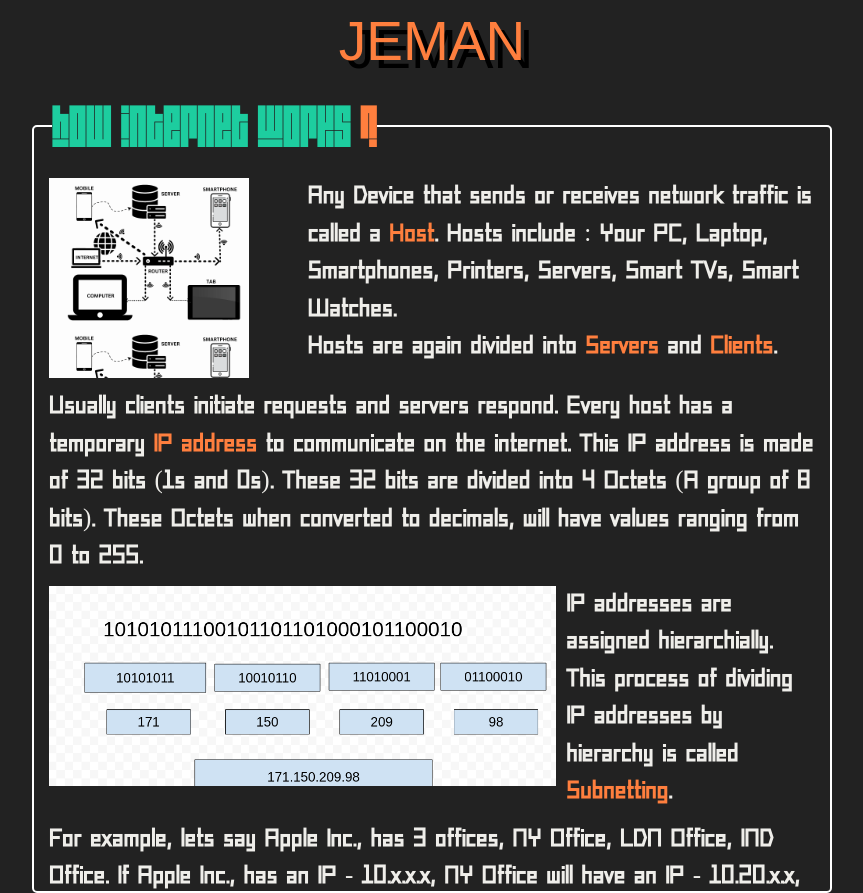
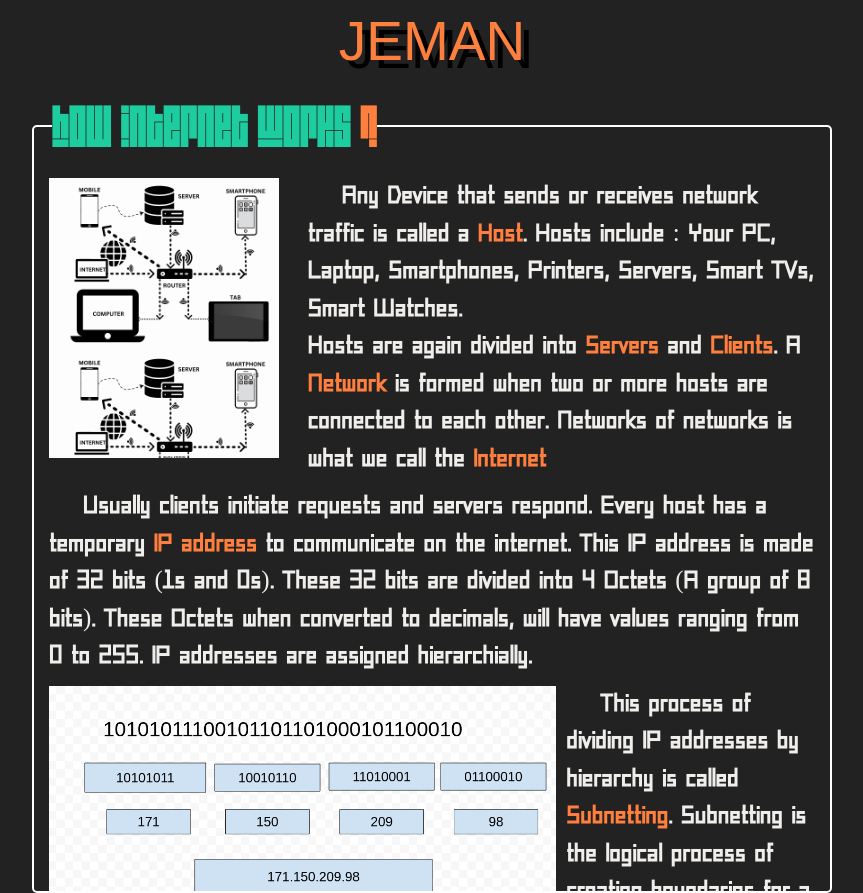
Before and after one commit to Jeman-Kumar-97-06/portfolio_9_25, a React (Vite) app: page /how_internet_works in a window 1280 px wide. Shown: the whole page, without its empty margins (208-1071 px from the left). Built offline with nearby package versions, Linux system fonts and the light colour scheme; a web font is replaced by a local one.

Commit message:
made changes

```diff
--- a/src/components/Blog1.jsx
+++ b/src/components/Blog1.jsx
@@ -4,29 +4,44 @@ export default function HowInternetWorks() {
             <legend>How Internet Works <span className="first_letter">?</span></legend>
             <div className="hosts_pic"></div>
             <div className='hiw_sec1'>
-                Any Device that sends or receives network traffic is called a <span>Host</span>.
+                 &nbsp; &nbsp; Any Device that sends or receives network traffic is called a <span>Host</span>.
                 Hosts include : Your PC, Laptop, Smartphones, Printers, Servers, Smart TVs, Smart Watches.<br/>Hosts are
-                again divided into <span>Servers</span> and <span>Clients</span>.
+                again divided into <span>Servers</span> and <span>Clients</span>. A <span>Network</span> is formed when
+                two or more hosts are connected to each other. Networks of networks is what we call the <span>Internet</span>
             </div>
             <div className='hiw_sec2'>
-                Usually clients initiate requests and servers respond. Every host has a temporary <span>IP address </span>
+                &nbsp; &nbsp; Usually clients initiate requests and servers respond. Every host has a temporary <span>IP address </span>
                 to communicate on the internet. This IP address is made of 32 bits (1s and 0s). These 32 bits are divided into
-                4 Octets (A group of 8 bits). These Octets when converted to decimals, will have values ranging from 0 to 255.
+                4 Octets (A group of 8 bits). These Octets when converted to decimals, will have values ranging from 0 to 255. IP addresses are assigned hierarchially.
             </div>
             <div className="ip_pic"></div>
             <div className="hiw_sec3">
-                IP addresses are assigned hierarchially. This process of dividing IP addresses by hierarchy is called <span>Subnetting</span>.
+                &nbsp; &nbsp; This process of dividing IP addresses by hierarchy is called <span>Subnetting</span>. Subnetting is the logical
+                process of creating boundaries for a network.
             </div>
             <div className="hiw_sec4">
-                For example, lets say Apple Inc., has 3 offices, NY Office, LDN Office, IND Office. If Apple Inc., has an IP - 10.x.x.x,
+                &nbsp; &nbsp; The boundary created by subnetting is called a <span>Subnet Mask</span>. Subnetting rules are created by network
+                engineers/ network admins. Devices like Routers, Servers and sometimes Firewalls enforce those rules of subnetting. This process of
+                subnetting creates <span>Subnets</span>. Subnets are logical parts of a network.
+                <br/>
+                &nbsp; &nbsp; For example, lets say Apple Inc., has 3 offices, NY Office, LDN Office, IND Office. If Apple Inc., has an IP - 10.x.x.x,
                 NY Office will have an IP - 10.20.x.x, LND Office will have an IP - 10.30.x.x and IND Office will have an IP - 10.40.x.x.
                 Each office will have several departments. In NY Office, sales department may have an IP - 10.20.55.x, engineering department
                 may have an IP - 10.20.66.x and Design Department may have an IP - 10.20.77.x.
             </div>
+            <div className="ip_heirarchy"></div>
             <div className="hiw_sec4">
-                Each Host also has a <span>MAC Address</span>. These are permanent hardware-based identifiers given by the manufacturer.
-                It is made up of 12-digit hexadecimal number ( e.g., 00 : 1A : 2B : 3C : 4D : 5E ). You can see them printed on your device's
-                <span> Network Interface Card.</span>
+                &nbsp; &nbsp; Each Host also has a <span>MAC Address</span>. These are permanent hardware-based identifiers given by the manufacturer.
+                It is made up of 12-digit hexadecimal number ( e.g., 00 : 1A : 2B : 3C : 4D : 5E ). You can see your device MAC address printed on your device's
+                <span> Network Interface Card.</span> While MAC addresses are permanent, <span>dynamic IP addresses </span> change from time to time with new network
+                connection and router reboot. <span>Static IP addresses</span> don't change. These are manually configurable IP addresses used primarly for
+                servers and VPN communications.<br/>&nbsp; &nbsp; When you want to connect to the internet, you connect your devices to a <span>Router</span>. A
+                Router is a device that builds a road for network traffic between two or more networks/ subnets.<br/> <span>&nbsp; &nbsp;  Well, when do you say you have 2 subnets or
+                2 networks? How are networks or subnets seperated? </span> <br/>&nbsp; &nbsp; For example, when you take one large network and divide it into
+                smaller ranges with different subnet masks, subnets for formed. For example : You are given devices with IPs 192.168.0.x (one network). Devices with
+                IPs from 192.168.0.1 to 192.168.126 form a subnet and devices with IPs from 192.168.0.129 to 192.168.0.254 form a different subnet (don't think about what
+                happened to 192.168.0.0, 192.168.0.128 and 192.168.0.255 ). When it comes to networks, all devices with IP addresses from 195.170.5.0 to 195.170.5.255 are part of one network,
+                 while devices with IP addresses from 195.179.5.0 to 195.179.5.255 are part of another network.<br/> &nbsp; &nbsp; Routers
             </div>
         </fieldset>
     )
--- /dev/null
+++ b/src/components/SnakeGame.jsx
@@ -0,0 +1,5 @@
+export default SnakeGame(){
+    return (
+
+    )
+}
--- a/src/index.css
+++ b/src/index.css
@@ -275,8 +275,8 @@ legend{
 .hosts_pic {
   background-image: url('./assets/images/hosts.png');
   grid-column: 1/2;
-  width:200px;
-  height:200px;
+  width:230px;
+  height:280px;
   background-size:contain;
 }
 
@@ -304,8 +304,8 @@ legend{
   grid-column: 1/3;
   background-image: url('./assets/images/ipPic.png');
   width:100%;
-  height:200px;
-  background-size: cover;
+  height:250px;
+  background-size: contain;
   background-repeat: no-repeat;
 }
 
@@ -328,3 +328,12 @@ legend{
     color:#FF7F3E
   }
 }
+
+.ip_heirarchy{
+  grid-column: 1/4;
+  background-image: url('./assets/images/ip_heir.png');
+  width:100%;
+  height:400px;
+  background-size: cover;
+  background-repeat: no-repeat;
+}
```
Also changed, not shown: src/assets/images/ip_heir.png (added).
